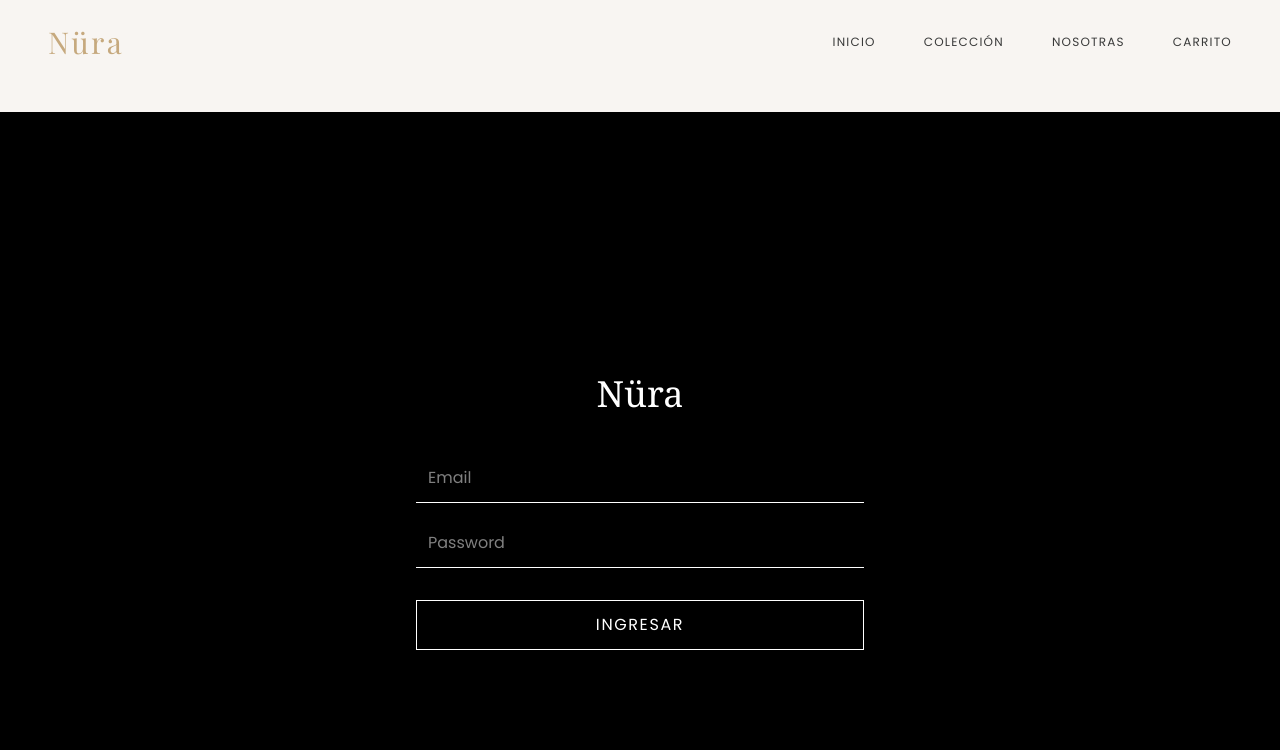
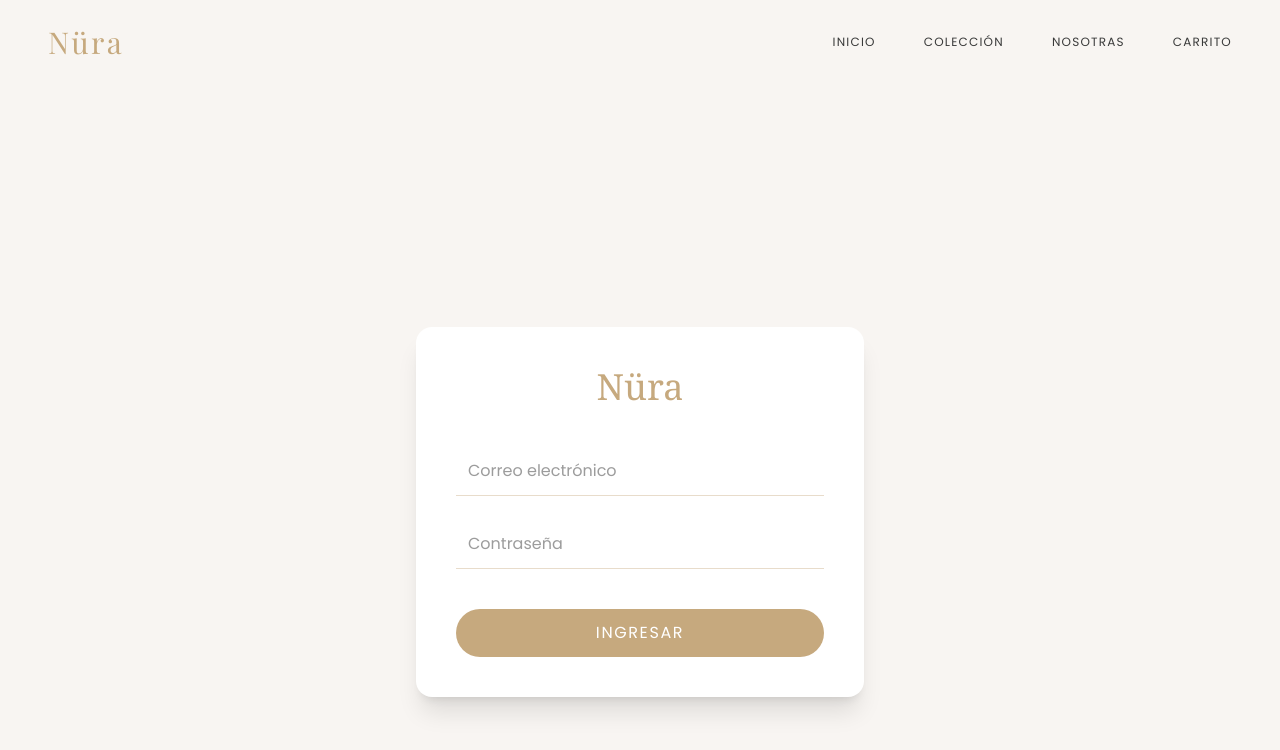
Before and after one commit to aleghg/Nura, an Angular app: page /login in a window 1280 px wide. Shown: the top 750 px of the page. Built offline with nearby package versions, Linux system fonts and the light colour scheme.

Commit message:
Se elimina carpeta Cart duplicada

```diff
--- a/src/app/auth/login/login.css
+++ b/src/app/auth/login/login.css
@@ -0,0 +1,7 @@
+:host {
+  font-family: 'Poppins', sans-serif;
+}
+
+h1 {
+  letter-spacing: 0.08em;
+}
--- a/src/app/auth/login/login.html
+++ b/src/app/auth/login/login.html
@@ -1,29 +1,38 @@
-<section class="h-screen flex items-center justify-center bg-black text-white">
-  <div class="w-full max-w-md">
-    <h1 class="text-4xl font-serif mb-10 text-center">Nüra</h1>
+<section class="min-h-screen flex items-center justify-center bg-[#F8F5F2]">
+  <div class="w-full max-w-md bg-white p-10 rounded-2xl shadow-xl">
+
+    <!-- Logo -->
+    <h1 class="text-4xl font-serif text-center text-[#C6A97E] mb-10">
+      Nüra
+    </h1>
 
     <!-- EMAIL -->
+    <div class="mb-6">
       <input
         type="email"
-      placeholder="Email"
+        placeholder="Correo electrónico"
         [(ngModel)]="email"
-      class="w-full mb-4 p-3 bg-transparent border-b border-white outline-none"
+        class="w-full p-3 bg-transparent border-b border-[#C6A97E]/40 focus:border-[#C6A97E] outline-none"
       />
+    </div>
 
     <!-- PASSWORD -->
+    <div class="mb-10">
       <input
         type="password"
-      placeholder="Password"
+        placeholder="Contraseña"
         [(ngModel)]="password"
-      class="w-full mb-8 p-3 bg-transparent border-b border-white outline-none"
+        class="w-full p-3 bg-transparent border-b border-[#C6A97E]/40 focus:border-[#C6A97E] outline-none"
       />
+    </div>
 
     <!-- BOTÓN -->
     <button
       (click)="login()"
-      class="w-full border py-3 tracking-widest hover:bg-white hover:text-black transition"
+      class="w-full bg-[#C6A97E] text-white py-3 tracking-widest rounded-full hover:opacity-90 transition"
     >
       INGRESAR
     </button>
+
   </div>
 </section>
--- a/src/app/core/services/cart.service.ts
+++ /dev/null
@@ -1,21 +0,0 @@
-import { Injectable } from '@angular/core';
-import { BehaviorSubject } from 'rxjs';
-
-@Injectable({
-  providedIn: 'root'
-})
-export class CartService {
-
-  private itemsSubject = new BehaviorSubject<any[]>([]);
-  items$ = this.itemsSubject.asObservable();
-
-  add(product: any) {
-    this.itemsSubject.next([...this.itemsSubject.value, product]);
-  }
-
-  remove(index: number) {
-    const items = [...this.itemsSubject.value];
-    items.splice(index, 1);
-    this.itemsSubject.next(items);
-  }
-}
```
Lines whose indentation alone changed are shown as unchanged.
